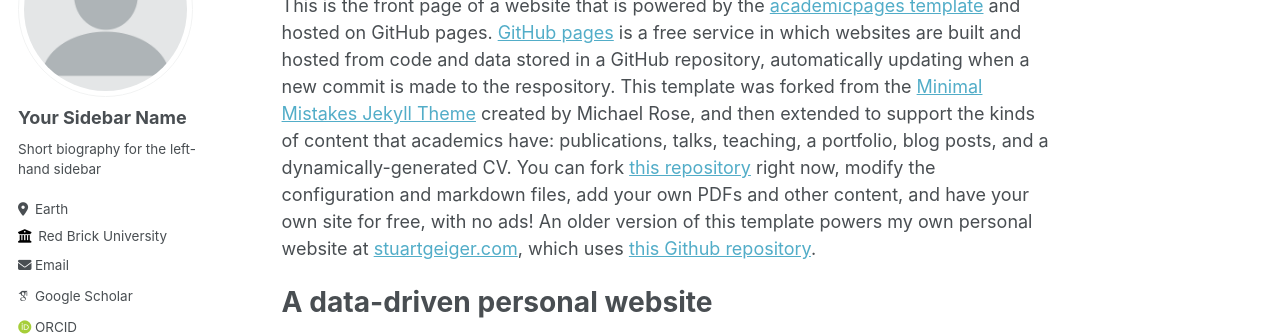
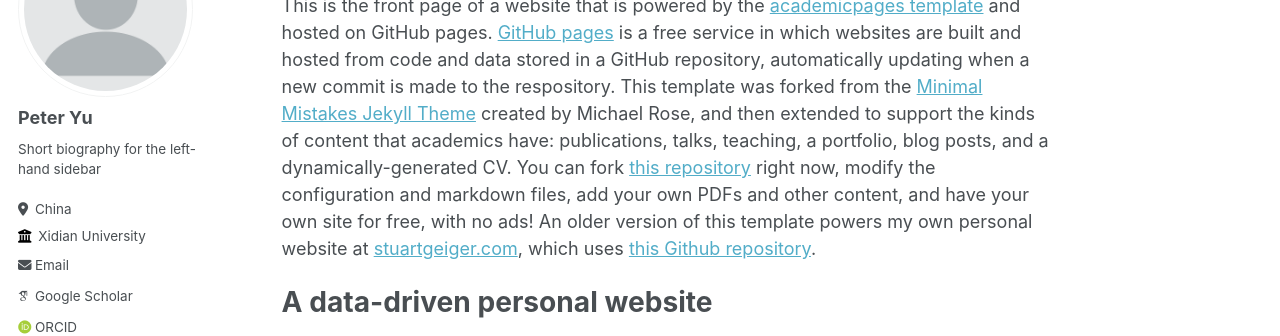
Before and after one commit to Mercy2Green/mercy2green.github.io, a Jekyll site: the page built from _pages/about.md, in a window 1280 px wide. Shown: the part 164-500 px from the top of the page. Built offline with Jekyll 4.4.1, drawn with Linux system fonts in a browser that asks for light colours; some web fonts are replaced.

Commit message:
Update _config.yml

```diff
--- a/_config.yml
+++ b/_config.yml
@@ -22,13 +22,13 @@ repository               : "academicpages/academicpages.github.io"
 author:
   # Biographic information
   avatar           : "profile.png"
-  name             : "Your Sidebar Name"
+  name             : "Peter Yu"
   pronouns         : # example: "she/her"
   bio              : "Short biography for the left-hand sidebar"
-  location         : "Earth"
-  employer         : "Red Brick University"
+  location         : "China"
+  employer         : "Xidian University"
   uri              : # URL
-  email            : "none@example.org"
+  email            : "mercy2green@gmail.com"
 
   # Academic websites
   arxiv            : # URL - Update with the correct link to your profile
```
